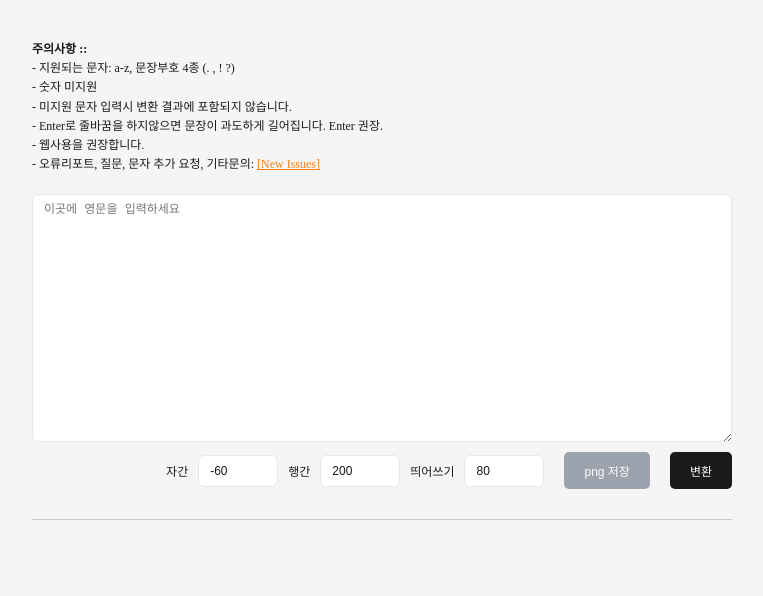
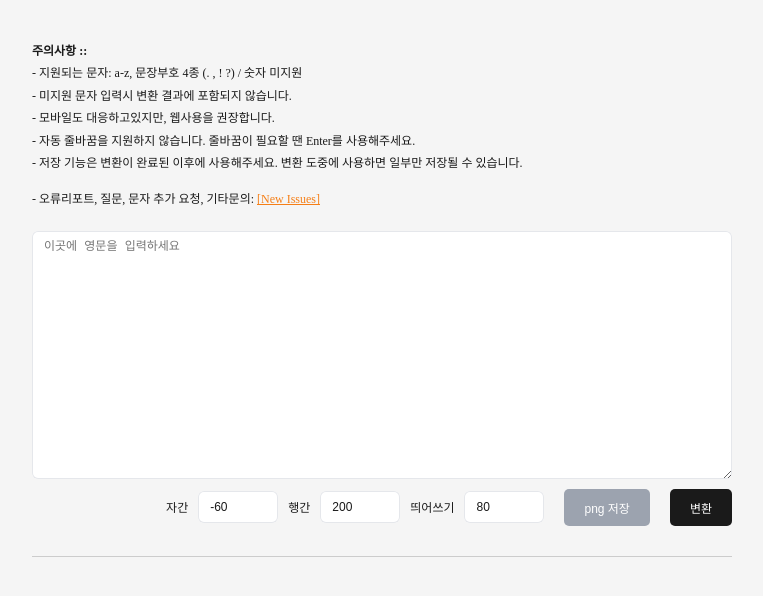
Before and after one commit to librarian-34/moir_translator, a plain HTML site: page index.html in a window 1280 px wide. Shown: the top 596 px of the page, without its empty margins (8-771 px from the left). Drawn offline with Linux system fonts and the light colour scheme.

Commit message:
주의사항 수정

```diff
--- a/index.html
+++ b/index.html
@@ -10,15 +10,22 @@
     <section style="margin-bottom: 20px">
       <p class="label-root title">주의사항 ::</p>
 
-      <p class="label-root">- 지원되는 문자: a-z, 문장부호 4종 (. , ! ?)</p>
-      <p class="label-root">- 숫자 미지원</p>
+      <p class="label-root">
+        - 지원되는 문자: a-z, 문장부호 4종 (. , ! ?) / 숫자 미지원
+      </p>
       <p class="label-root">
         - 미지원 문자 입력시 변환 결과에 포함되지 않습니다.
       </p>
+      <p class="label-root">- 모바일도 대응하고있지만, 웹사용을 권장합니다.</p>
       <p class="label-root">
-        - Enter로 줄바꿈을 하지않으면 문장이 과도하게 길어집니다. Enter 권장.
+        - 자동 줄바꿈을 지원하지 않습니다. 줄바꿈이 필요할 땐 Enter를
+        사용해주세요.
       </p>
-      <p class="label-root">- 웹사용을 권장합니다.</p>
+      <p class="label-root">
+        - 저장 기능은 변환이 완료된 이후에 사용해주세요. 변환 도중에 사용하면
+        일부만 저장될 수 있습니다.
+      </p>
+      <div style="height: 14px"></div>
       <p class="label-root">
         - 오류리포트, 질문, 문자 추가 요청, 기타문의:
         <a
--- a/styles.css
+++ b/styles.css
@@ -68,7 +68,7 @@ body {
 .label-root {
   font-size: 0.75rem;
   color: var(--palette-text);
-  line-height: 1.2rem;
+  line-height: 1.4rem;
 }
 .anchor-root {
   color: var(--palette-primary-dark);
```
Also changed, not shown: readme.txt.
